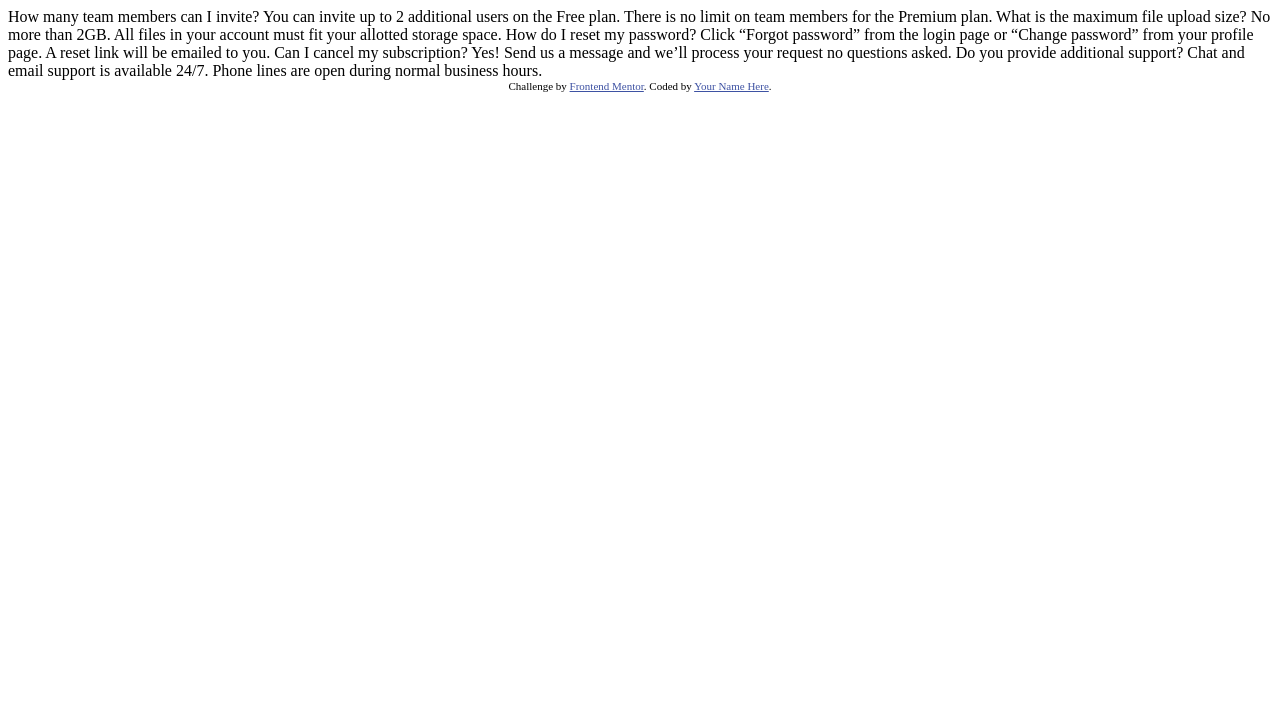
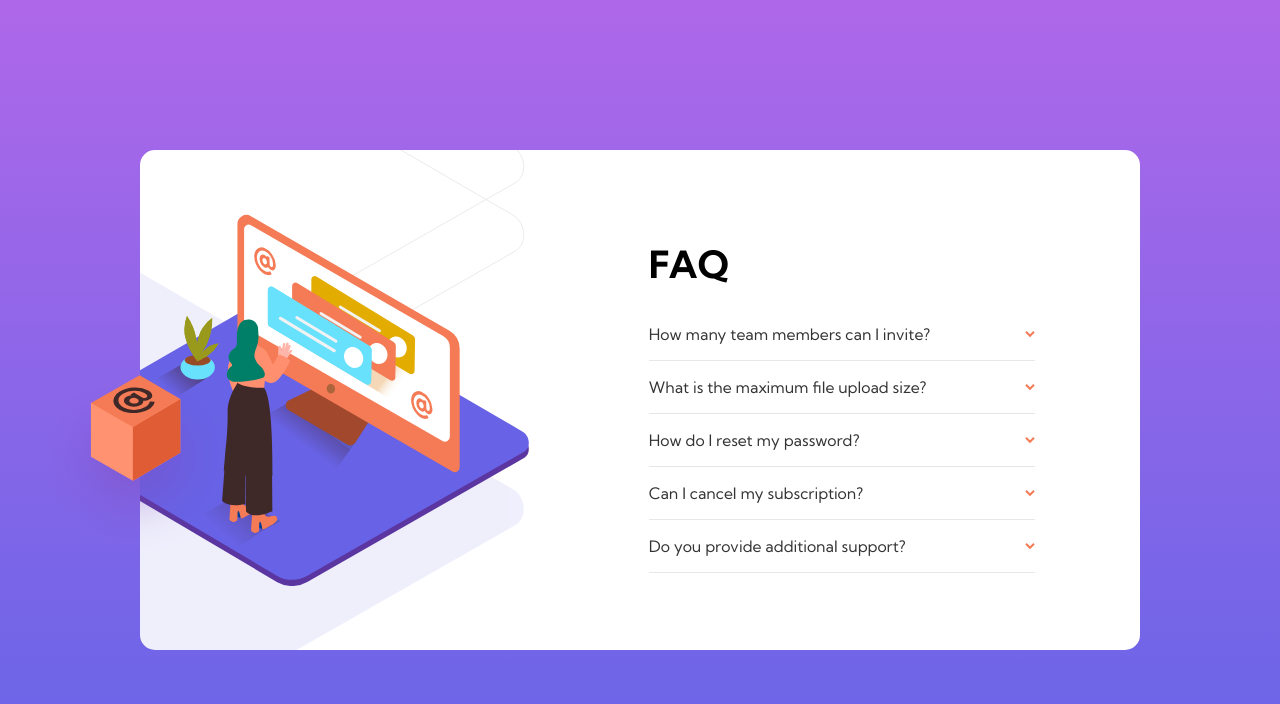
Before and after one commit to jdnCreations/faq-accordian, a plain HTML site: page index.html in a window 1280 px wide. Drawn offline with Linux system fonts and the light colour scheme.

Commit message:
final commit

```diff
--- a/index.html
+++ b/index.html
@@ -1,40 +1,108 @@
 <!DOCTYPE html>
 <html lang="en">
+
 <head>
   <meta charset="UTF-8">
-  <meta name="viewport" content="width=device-width, initial-scale=1.0"> <!-- displays site properly based on user's device -->
+  <meta name="viewport" content="width=device-width, initial-scale=1.0">
+  <!-- displays site properly based on user's device -->
 
   <link rel="icon" type="image/png" sizes="32x32" href="./images/favicon-32x32.png">
 
   <title>Frontend Mentor | FAQ Accordion Card</title>
 
-  <!-- Feel free to remove these styles or customise in your own stylesheet 👍 -->
-  <style>
-    .attribution { font-size: 11px; text-align: center; }
-    .attribution a { color: hsl(228, 45%, 44%); }
-  </style>
+  <link rel="stylesheet" href="styles.css">
 </head>
-<body>
-  How many team members can I invite?
-  You can invite up to 2 additional users on the Free plan. There is no limit on
-  team members for the Premium plan.
 
-  What is the maximum file upload size?
-  No more than 2GB. All files in your account must fit your allotted storage space.
+<body id="gradient">
+  <main class="faq-card">
 
-  How do I reset my password?
-  Click “Forgot password” from the login page or “Change password” from your profile page.
-  A reset link will be emailed to you.
+    <div class="faq-image">
+      <div class="mobile-image">
+        <img src="images/illustration-woman-online-mobile.svg" alt="">
+        <img src="images/bg-pattern-mobile.svg" alt="">
+      </div>
 
-  Can I cancel my subscription?
-  Yes! Send us a message and we’ll process your request no questions asked.
+      <div class="desktop-image">
+        <div class="desktop-woman">
+          <img src="images/illustration-woman-online-desktop.svg" alt="" class="woman">
+          <img src="images/bg-pattern-desktop.svg" alt="" class="pattern">
+        </div>
+        <img src="images/illustration-box-desktop.svg" alt="" class="desktop-box">
+      </div>
+    </div>
 
-  Do you provide additional support?
-  Chat and email support is available 24/7. Phone lines are open during normal business hours.
+    <div class="faq-info">
+      <h1>FAQ</h1>
+      <ul class="faq-questions">
+        <li class="question-item">
+          <div class="question-text">
+            <p class="question">How many team members can I invite?</p>
+            <img src="images/icon-arrow-down.svg" alt="">
+          </div>
+          <div class="answer-text">
+            <p class="answer">
+              You can invite up to 2 additional users on the Free
+              plan. There is no limit on team members for the Premium plan.
+            </p>
+          </div>
+        </li>
 
-  <div class="attribution">
-    Challenge by <a href="https://www.frontendmentor.io?ref=challenge" target="_blank">Frontend Mentor</a>.
-    Coded by <a href="#">Your Name Here</a>.
-  </div>
+        <li class="question-item">
+          <div class="question-text">
+            <p class="question">What is the maximum file upload size?</p>
+            <img src="images/icon-arrow-down.svg" alt="">
+          </div>
+          <div class="answer-text">
+            <p class="answer">
+              No more than 2GB. All files in your account must fit
+              your allotted storage space.
+            </p>
+          </div>
+        </li>
+
+        <li class="question-item">
+          <div class="question-text">
+            <p class="question">How do I reset my password?</p>
+            <img src="images/icon-arrow-down.svg" alt="">
+          </div>
+          <div class="answer-text">
+            <p class="answer">
+              Click “Forgot password” from the login page or “Change
+              password” from your profile page. A reset link will be emailed to you.
+            </p>
+          </div>
+        </li>
+
+        <li class="question-item">
+          <div class="question-text">
+            <p class="question">Can I cancel my subscription?</p>
+            <img src="images/icon-arrow-down.svg" alt="">
+          </div>
+          <div class="answer-text">
+            <p class="answer">
+              Yes! Send us a message and we’ll process your request
+              no questions asked.
+            </p>
+          </div>
+        </li>
+
+        <li class="question-item">
+          <div class="question-text">
+            <p class="question">Do you provide additional support?</p>
+            <img src="images/icon-arrow-down.svg" alt="">
+          </div>
+          <div class="answer-text">
+            <p class="answer">
+              Chat and email support is available 24/7. Phone lines
+              are open during normal business hours.
+            </p>
+          </div>
+        </li>
+      </ul>
+    </div>
+  </main>
+
+  <script src="script.js"></script>
 </body>
+
 </html>
--- /dev/null
+++ b/script.js
@@ -0,0 +1,14 @@
+(function (doc) {
+    const questionToggle = doc.querySelectorAll(".question-text");
+
+    questionToggle.forEach((arrow => {
+        arrow.addEventListener("click", toggleQuestion);
+    }));
+
+    function toggleQuestion() {
+        this.querySelector(".question").classList.toggle("selected");
+        this.querySelector("img").classList.toggle("rotate");
+
+        this.parentElement.querySelector(".answer-text").classList.toggle("show");
+    }
+})(document);
--- /dev/null
+++ b/styles.css
@@ -0,0 +1,209 @@
+@import url('https://fonts.googleapis.com/css2?family=Kumbh+Sans:wght@400;700&display=swap');
+
+:root {
+    font-size: 12px;
+}
+
+*, *::before, *::after {
+    padding: 0;
+    margin: 0;
+    box-sizing: border-box;
+    line-height: 1.5;
+}
+
+body {
+    font-family: 'Kumbh Sans', sans-serif;
+    background: linear-gradient(hsl(273, 75%, 66%), hsl(240, 73%, 65%));
+    min-height: 100vh;
+    display: flex;
+    justify-content: center;
+    align-items: center;
+    flex-direction: column;
+}
+
+img {
+    max-width: 100%;
+}
+
+.faq-card {
+    background-color: white;
+    width: 85%;
+    max-width: 1000px;
+    border-radius: 15px;
+    padding: 3em 2em;
+    margin-top: 8.5rem;
+}
+
+.faq-card .faq-image {
+    position: relative;
+}
+
+.faq-image .mobile-image {
+    position: absolute;
+    left: 0;
+    right: 0;
+    margin-right: auto;
+    margin-left: auto;
+    top: -140px;
+    transform: translateX(-10px);
+}
+
+.faq-image .mobile-image img {
+    display: block;
+    margin: 0 auto;
+}
+
+.faq-image .mobile-image img:nth-of-type(2) {
+    /* move image (x, y) */
+    transform: translate(12px, -90px);
+}
+
+.faq-image .desktop-image {
+    height: 100%;
+    position: relative;
+    display: none;
+}
+
+.faq-image .desktop-image .desktop-woman {
+    height: 100%;
+    position: relative;
+    overflow: hidden;
+    width: 100%;
+}
+
+.faq-image .desktop-image .desktop-box, .faq-image .desktop-image .desktop-woman .woman {
+    z-index: 1;
+    position: absolute;
+    -ms-transform: translateY(-50%);
+    transform: translateY(-50%);
+    /* distance from left */
+    left: -100px;
+}
+
+.faq-image .desktop-image .desktop-woman .woman {
+    width: 100%;
+    top: 50%;
+}
+
+.faq-image .desktop-image .desktop-woman .pattern {
+    z-index: 0;
+    position: absolute;
+    top: 35%;
+    left: -300px;
+    -ms-transform: translateY(-50%);
+    transform: translateY(-50%) scale(1.8);
+}
+
+.faq-image .desktop-image .desktop-box {
+    /* distance from top */
+    top: 63%;
+}
+
+.faq-info {
+    margin-top: 7rem;
+}
+
+.faq-info h1 {
+    font-size: 2.5rem;
+    margin-bottom: 1rem;
+    text-align: center;
+}
+
+.faq-questions {
+    list-style: none;
+    color: rgba(0, 0, 0, .8);
+    font-size: 1.05rem;
+}
+
+.question-item {
+    border-bottom: 1px solid hsl(240, 5%, 91%);
+}
+
+.question-text {
+    display: grid;
+    /* put arrow & question on same line */
+    grid-template-columns: 1fr auto;
+    align-items: center;
+    /* min gap between */
+    gap: 10px;
+    padding: 0.9em 0;
+}
+
+.question-text:hover {
+    color: hsl(14, 88%, 65%);
+    cursor: pointer;
+}
+
+.question {
+    transition: font-weight 0.3s, color 0.15s ease;
+}
+
+.question-text img {
+    transition: transform 0.3s ease;
+}
+
+.question-text .selected {
+    font-weight: 700;
+}
+
+.question-text img.rotate {
+    transform: rotate(180deg);
+}
+
+.answer-text {
+    max-height: 0;
+    overflow: hidden;
+    transition: max-height 0.3s ease;
+}
+
+.answer-text .answer {
+    transition: padding-bottom 0.3s ease;
+}
+
+.answer-text.show {
+    max-height: 80px;
+}
+
+.answer-text.show .answer {
+    padding-bottom: 1em;
+}
+
+
+@media (min-width: 1000px) {
+    :root {
+        font-size: 15px;
+    }
+
+    .faq-card {
+        display: flex;
+        gap: 20px;
+        padding: 0;
+        min-height: 500px;
+        margin: 0;
+    }
+
+    .faq-info {
+        margin-top: 0;
+        padding: 0.7em 7em 0 0;
+    }
+
+    .faq-info h1 {
+        text-align: left;
+    }
+
+    .faq-card > * {
+        width: 50%;
+    }
+
+    .faq-card .faq-info {
+        align-self: center;
+    }
+
+    .faq-image .mobile-image {
+        display: none;
+    }
+
+    .faq-image .desktop-image {
+        display: block;
+    }
+}
```
